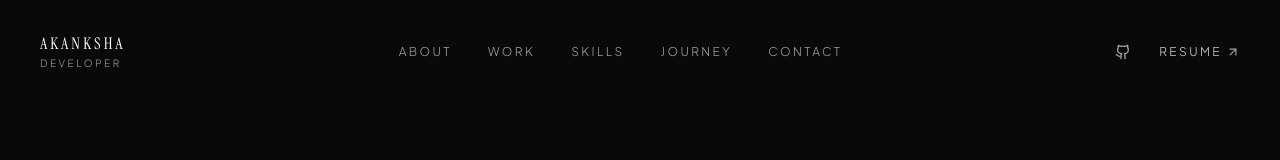
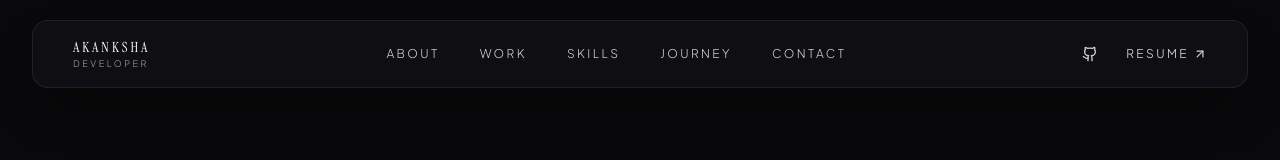
Before and after one commit to Akanksha-916/portfolio, a React (Vite) app: page / in a window 1280 px wide. Shown: the top 160 px of the page. Built offline with nearby package versions, Linux system fonts and the light colour scheme; a web font is replaced by a local one.

Commit message:
style(navbar): implement floating translucent capsule bar matching visual reference

```diff
--- a/src/components/Navbar.jsx
+++ b/src/components/Navbar.jsx
@@ -3,80 +3,65 @@ import { portfolioData } from '../data/portfolioData';
 import { Github, Menu, X, ArrowUpRight } from 'lucide-react';
 
 export default function Navbar({ onOpenResume }) {
-  const [scrolled, setScrolled] = useState(false);
   const [mobileMenuOpen, setMobileMenuOpen] = useState(false);
 
-  useEffect(() => {
-    const handleScroll = () => {
-      setScrolled(window.scrollY > 30);
-    };
-
-    window.addEventListener('scroll', handleScroll);
-    return () => window.removeEventListener('scroll', handleScroll);
-  }, []);
-
   const navLinks = [
-    { id: 'about', label: 'About' },
-    { id: 'work', label: 'Work' },
-    { id: 'skills', label: 'Skills' },
-    { id: 'journey', label: 'Journey' },
-    { id: 'contact', label: 'Contact' },
+    { id: 'about', label: 'ABOUT' },
+    { id: 'work', label: 'WORK' },
+    { id: 'skills', label: 'SKILLS' },
+    { id: 'journey', label: 'JOURNEY' },
+    { id: 'contact', label: 'CONTACT' },
   ];
 
   return (
     <>
-      <header
-        className={`fixed top-0 left-0 right-0 z-40 transition-all duration-300 ${
-          scrolled
-            ? 'bg-[#09090B]/85 backdrop-blur-md py-4 border-b border-white/[0.04]'
-            : 'bg-transparent py-7 sm:py-8'
-        }`}
-      >
-        <div className="max-w-7xl mx-auto px-6 sm:px-10 flex items-center justify-between">
-          {/* Brand: Personal Name & Subtle Title */}
+      <header className="fixed top-0 left-0 right-0 z-40 px-4 sm:px-8 pt-5">
+        {/* Floating Glass Capsule Navbar */}
+        <div className="max-w-7xl mx-auto bg-[#121217]/75 backdrop-blur-md border border-white/[0.08] rounded-2xl px-6 sm:px-10 py-4 flex items-center justify-between shadow-2xl shadow-black/40">
+          {/* Left Brand */}
           <a
             href="#home"
             className="flex flex-col group text-neutral-200 hover:text-white transition-colors"
           >
-            <span className="font-serif tracking-[0.2em] text-base uppercase font-normal text-white">
+            <span className="font-serif tracking-[0.22em] text-sm uppercase font-normal text-white">
               {portfolioData.personal.name}
             </span>
-            <span className="text-[10px] font-sans tracking-[0.25em] text-neutral-400 uppercase font-light">
+            <span className="text-[9px] font-sans tracking-[0.28em] text-neutral-400 uppercase font-light">
               Developer
             </span>
           </a>
 
-          {/* Minimal Desktop Navigation */}
-          <nav className="hidden md:flex items-center gap-9">
+          {/* Center Navigation Links */}
+          <nav className="hidden md:flex items-center gap-8 lg:gap-10">
             {navLinks.map((link) => (
               <a
                 key={link.id}
                 href={`#${link.id}`}
-                className="text-xs font-sans uppercase tracking-[0.2em] text-neutral-400 hover:text-white transition-colors duration-200 font-light"
+                className="text-xs font-sans uppercase tracking-[0.2em] text-neutral-300 hover:text-white transition-colors duration-200 font-light"
               >
                 {link.label}
               </a>
             ))}
           </nav>
 
-          {/* Actions: Simple GitHub Icon & Resume Link */}
+          {/* Right Actions: GitHub Icon & Resume ↗ */}
           <div className="hidden md:flex items-center gap-7">
             <a
               href={portfolioData.personal.github}
               target="_blank"
               rel="noopener noreferrer"
               aria-label="GitHub Profile"
-              className="text-neutral-400 hover:text-white transition-colors"
+              className="text-neutral-300 hover:text-white transition-colors"
             >
               <Github className="w-4 h-4" />
             </a>
 
             <button
               onClick={onOpenResume}
-              className="text-xs font-sans uppercase tracking-[0.2em] text-neutral-300 hover:text-white transition-colors flex items-center gap-1 font-light"
+              className="text-xs font-sans uppercase tracking-[0.2em] text-neutral-200 hover:text-white transition-colors flex items-center gap-1 font-light"
             >
-              <span>Resume</span>
-              <ArrowUpRight className="w-3.5 h-3.5 text-neutral-400" />
+              <span>RESUME</span>
+              <ArrowUpRight className="w-3.5 h-3.5 text-neutral-300" />
             </button>
           </div>
 
@@ -93,7 +78,7 @@ export default function Navbar({ onOpenResume }) {
 
       {/* Mobile Drawer */}
       {mobileMenuOpen && (
-        <div className="fixed inset-0 z-30 bg-[#09090B]/98 backdrop-blur-xl md:hidden flex flex-col justify-between pt-28 pb-12 px-8 animate-fadeIn">
+        <div className="fixed inset-0 z-50 bg-[#09090B]/98 backdrop-blur-xl md:hidden flex flex-col justify-between pt-28 pb-12 px-8 animate-fadeIn">
           <div className="flex flex-col gap-8">
             <span className="text-[10px] font-sans uppercase tracking-[0.3em] text-neutral-400">
               Menu
@@ -104,7 +89,7 @@ export default function Navbar({ onOpenResume }) {
                   key={link.id}
                   href={`#${link.id}`}
                   onClick={() => setMobileMenuOpen(false)}
-                  className="text-2xl font-serif text-neutral-200 hover:text-[#C99E75] transition-colors"
+                  className="text-2xl font-serif text-neutral-200 hover:text-[#C99E75] transition-colors tracking-wider"
                 >
                   {link.label}
                 </a>
```
